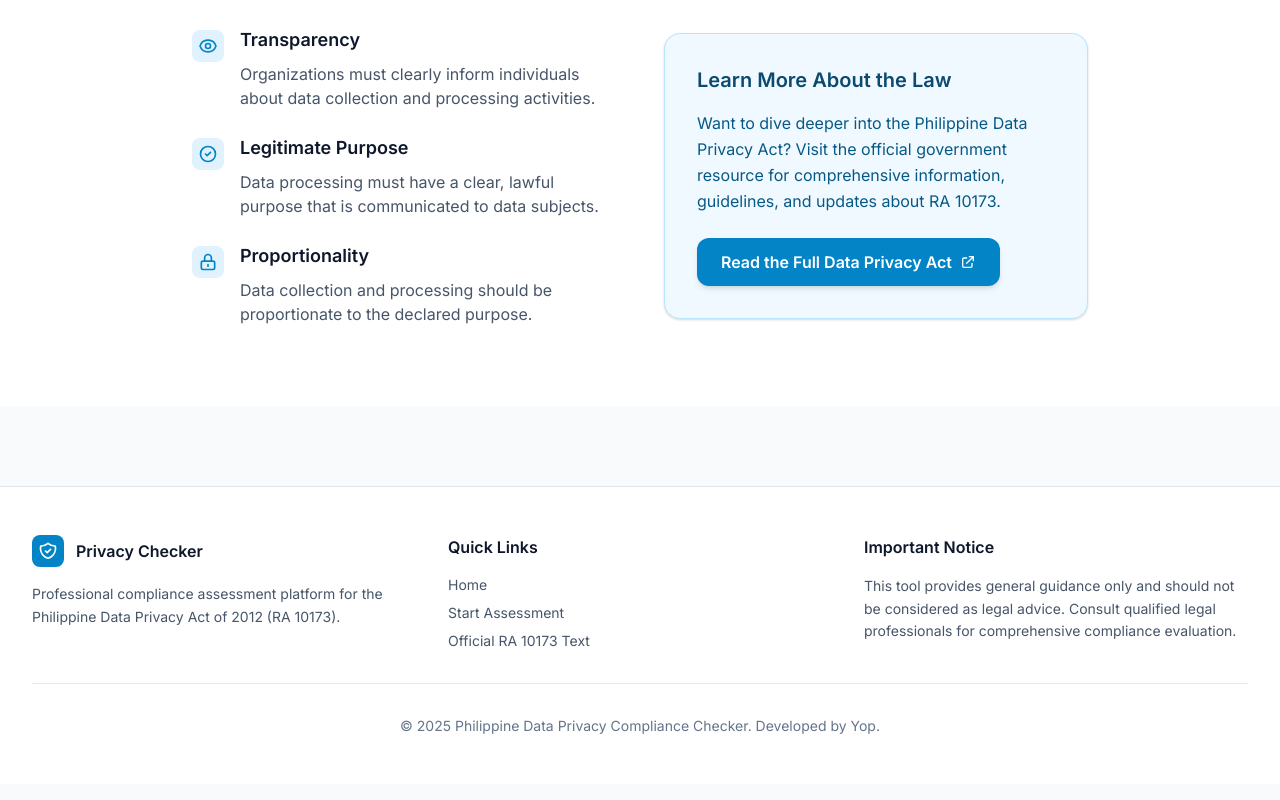
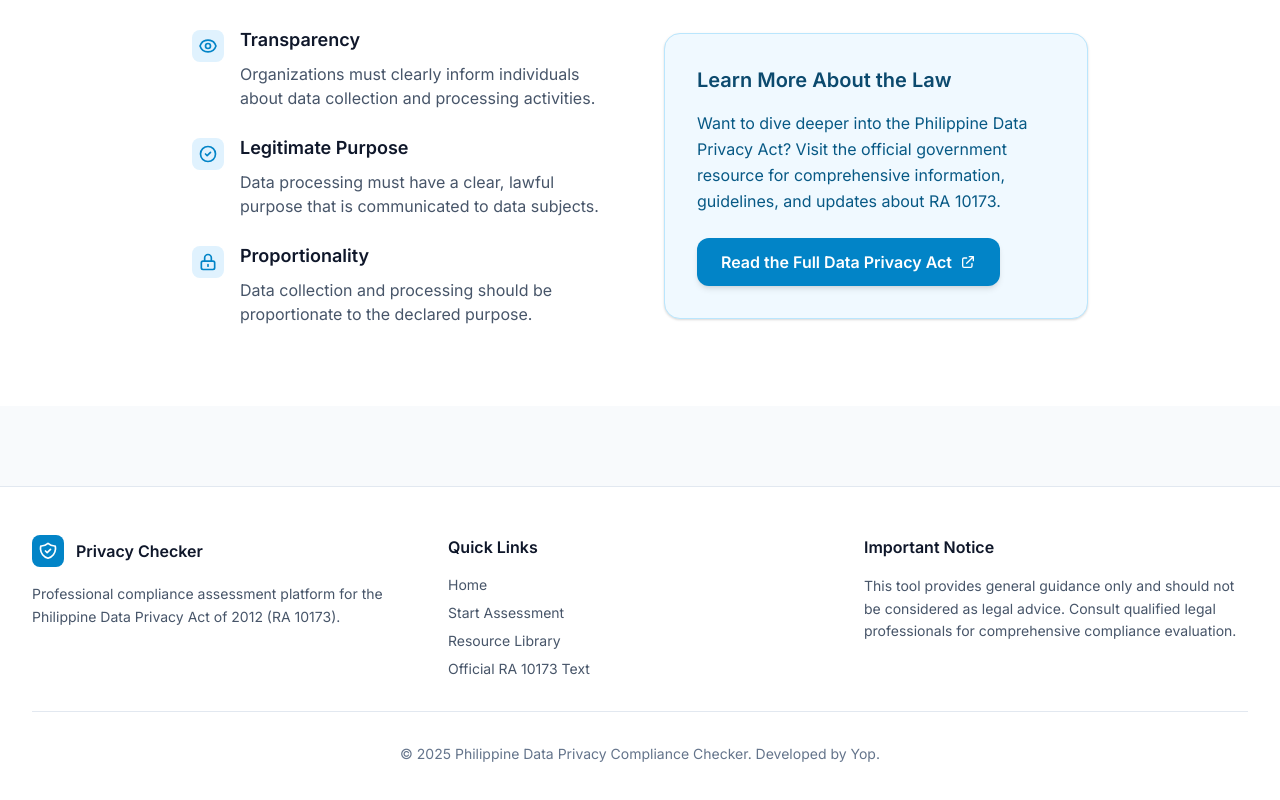
Before and after one commit to yop-dev/privacy-ai-assessment, a Next.js app: page / in a window 1280 px wide. Shown: the part 2753-3553 px from the top of the page. Built offline with nearby package versions, Linux system fonts and the light colour scheme.

Commit message:
updated-readme

```diff
--- a/app/layout.tsx
+++ b/app/layout.tsx
@@ -103,6 +103,7 @@ export default function RootLayout({
                 <ul className="space-y-2 text-sm">
                   <li><Link href="/" className="text-gray-600 hover:text-primary-600 transition-colors">Home</Link></li>
                   <li><Link href="/check" className="text-gray-600 hover:text-primary-600 transition-colors">Start Assessment</Link></li>
+                  <li><Link href="/resources" className="text-gray-600 hover:text-primary-600 transition-colors">Resource Library</Link></li>
                   <li>
                     <a href="https://privacy.gov.ph/data-privacy-act" target="_blank" rel="noopener noreferrer" className="text-gray-600 hover:text-primary-600 transition-colors">
                       Official RA 10173 Text
```
Also changed, not shown: 1 other file (tests, documents, lock files or other folders).
